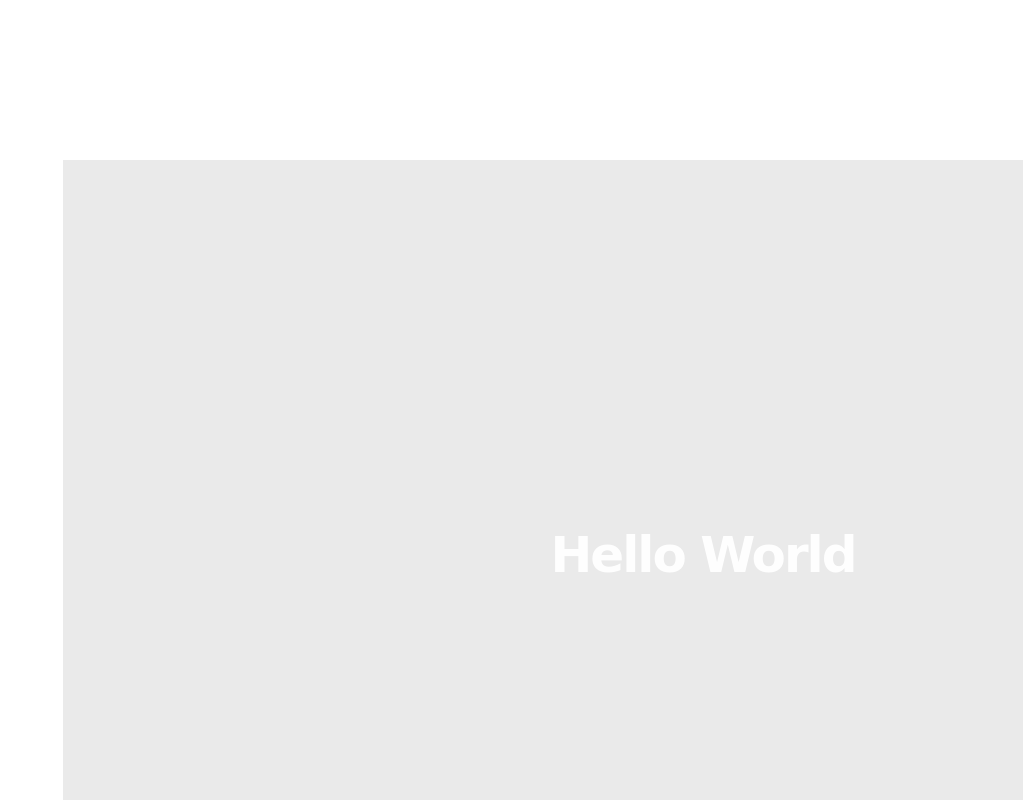
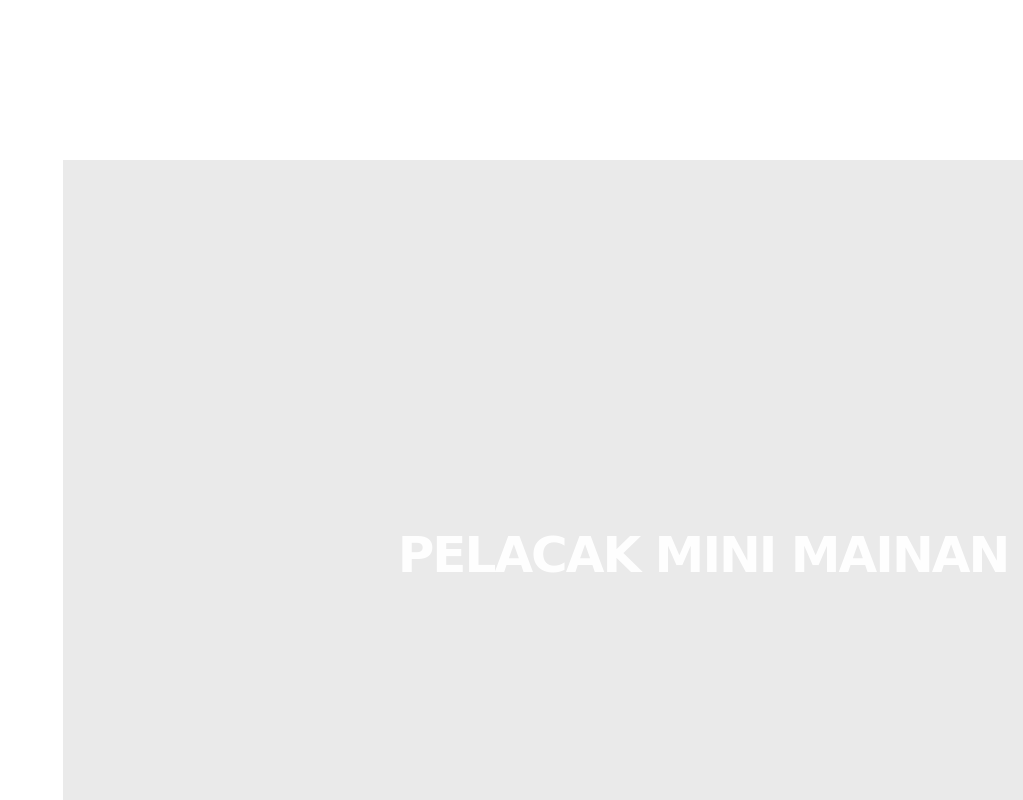
Before and after one commit to ayuradevona/Presentasi, a website: page src/index.jade in a window 1280 px wide. Shown: the whole page, without its empty margins (257-1280 px from the left). Drawn offline with nearby package versions, Linux system fonts and the light colour scheme; files that its build step writes are made by us from their sources; files whose address does not match are found by name; a web font is replaced by a local one.

Commit message:
Edit Judul

```diff
--- a/src/index.jade
+++ b/src/index.jade
@@ -12,7 +12,7 @@ html
     article
 
       section
-        h1 Hello World
+        h1 PELACAK MINI MAINAN
 
       section
         h2 Keyboard Interaction
```
